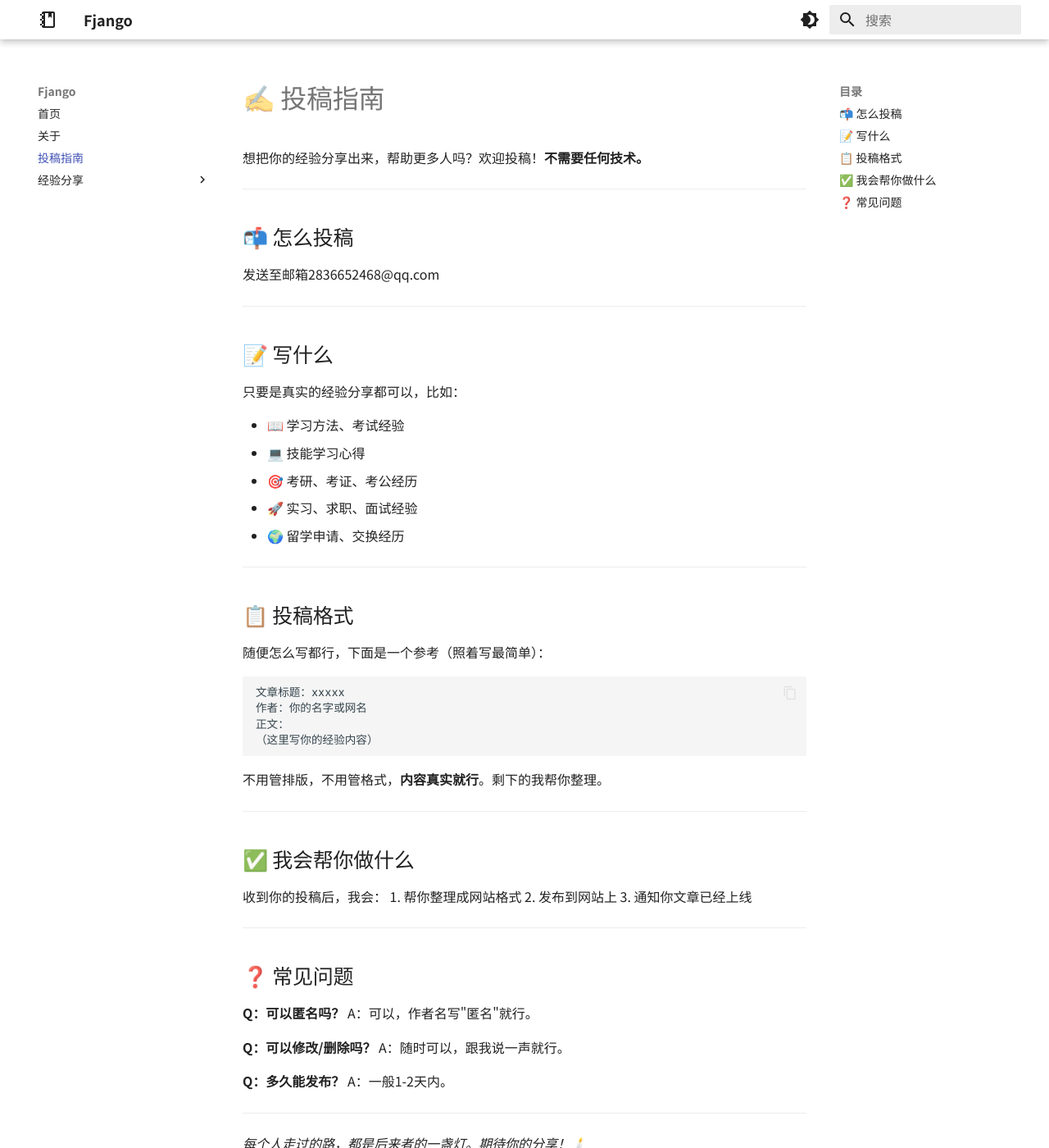
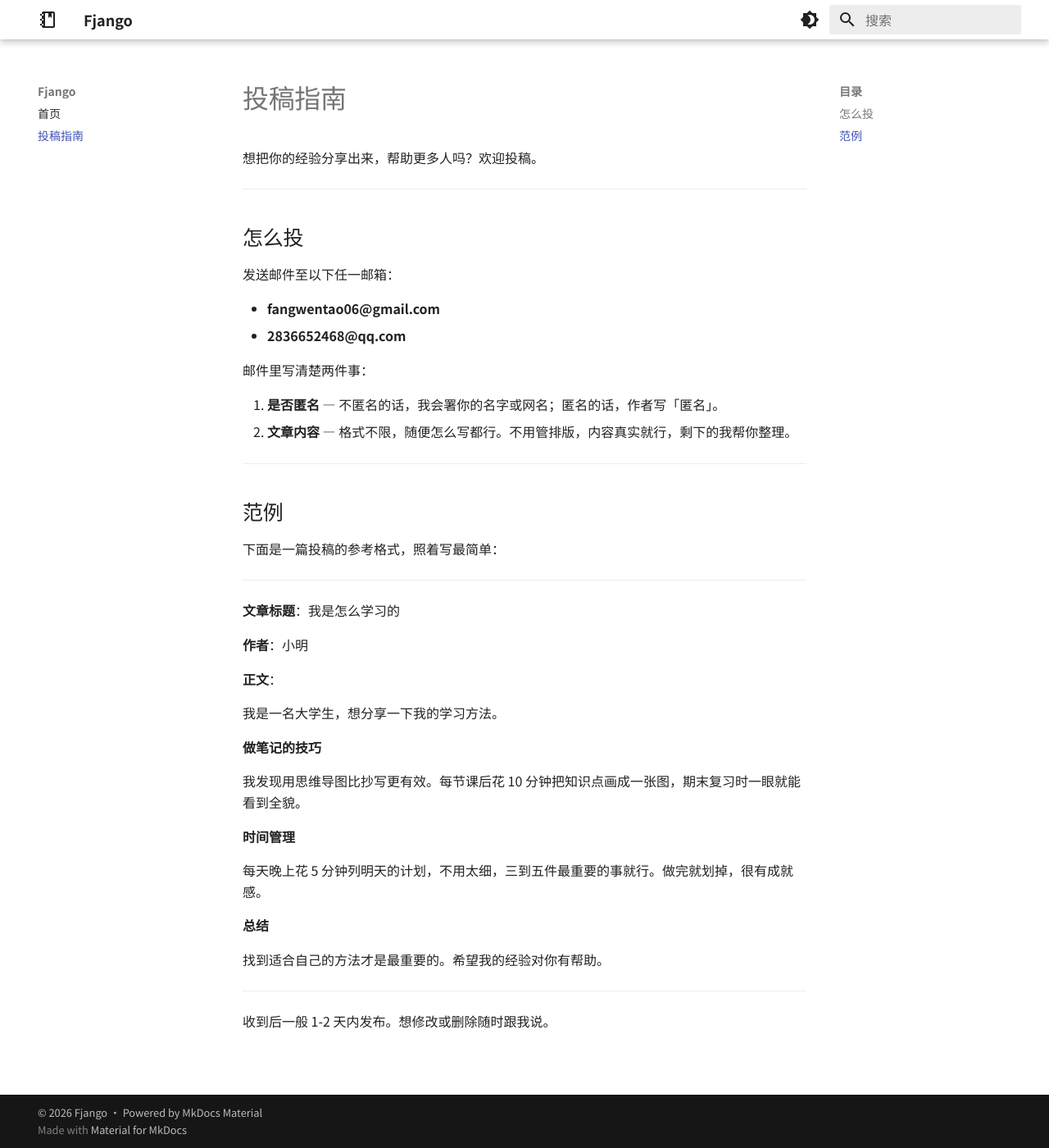
Before and after one commit to Fjango/Fjango, an MkDocs documentation site: the page built from docs/contribute-guide.md, in a window 1280 px wide and 1400 px high. Shown: the whole window at 82% size. Built offline with MkDocs 1.6.1 and Material for MkDocs 9.7.7, drawn with Linux system fonts in a browser that asks for light colours.

Commit message:
修复关于页面bug，合并投稿指南和经验分享为一个页面

````diff
--- a/docs/contribute-guide.md
+++ b/docs/contribute-guide.md
@@ -1,63 +1,49 @@
-# ✍️ 投稿指南
+# 投稿指南
 
-想把你的经验分享出来，帮助更多人吗？欢迎投稿！**不需要任何技术。**
+想把你的经验分享出来，帮助更多人吗？欢迎投稿。
 
 ---
 
-## 📬 怎么投稿
+## 怎么投
 
-发送至邮箱2836652468@qq.com
+发送邮件至以下任一邮箱：
+
+- **fangwentao06@gmail.com**
+- **2836652468@qq.com**
+
+邮件里写清楚两件事：
+
+1. **是否匿名** — 不匿名的话，我会署你的名字或网名；匿名的话，作者写「匿名」。
+2. **文章内容** — 格式不限，随便怎么写都行。不用管排版，内容真实就行，剩下的我帮你整理。
 
 ---
 
-## 📝 写什么
+## 范例
 
-只要是真实的经验分享都可以，比如：
-
-- 📖 学习方法、考试经验
-- 💻 技能学习心得
-- 🎯 考研、考证、考公经历
-- 🚀 实习、求职、面试经验
-- 🌍 留学申请、交换经历
-
+下面是一篇投稿的参考格式，照着写最简单：
 
 ---
 
-## 📋 投稿格式
+**文章标题**：我是怎么学习的
 
-随便怎么写都行，下面是一个参考（照着写最简单）：
+**作者**：小明
 
-```
-文章标题：xxxxx
-作者：你的名字或网名
-正文：
-（这里写你的经验内容）
-```
+**正文**：
 
-不用管排版，不用管格式，**内容真实就行**。剩下的我帮你整理。
+我是一名大学生，想分享一下我的学习方法。
+
+**做笔记的技巧**
+
+我发现用思维导图比抄写更有效。每节课后花 10 分钟把知识点画成一张图，期末复习时一眼就能看到全貌。
+
+**时间管理**
+
+每天晚上花 5 分钟列明天的计划，不用太细，三到五件最重要的事就行。做完就划掉，很有成就感。
+
+**总结**
+
+找到适合自己的方法才是最重要的。希望我的经验对你有帮助。
 
 ---
 
-## ✅ 我会帮你做什么
-
-收到你的投稿后，我会：
-1. 帮你整理成网站格式
-2. 发布到网站上
-3. 通知你文章已经上线
-
----
-
-## ❓ 常见问题
-
-**Q：可以匿名吗？**
-A：可以，作者名写"匿名"就行。
-
-**Q：可以修改/删除吗？**
-A：随时可以，跟我说一声就行。
-
-**Q：多久能发布？**
-A：一般1-2天内。
-
----
-
-*每个人走过的路，都是后来者的一盏灯。期待你的分享！🕯️*
+收到后一般 1-2 天内发布。想修改或删除随时跟我说。
--- a/mkdocs.yml
+++ b/mkdocs.yml
@@ -6,11 +6,7 @@ site_description: '经验分享平台 - 分享与发现成长路上的每一步'
 # 导航栏
 nav:
   - 首页: index.md
-  - 关于: about.md
   - 投稿指南: contribute-guide.md
-  - 经验分享:
-    - 目录: share/index.md
-    - 示例文章：我是怎么学习的: share/sample-article.md
 
 theme:
   name: material
````
Also changed, not shown: docs/share/index.md (deleted, +0 -52 lines), docs/share/sample-article.md (deleted, +0 -28 lines).
